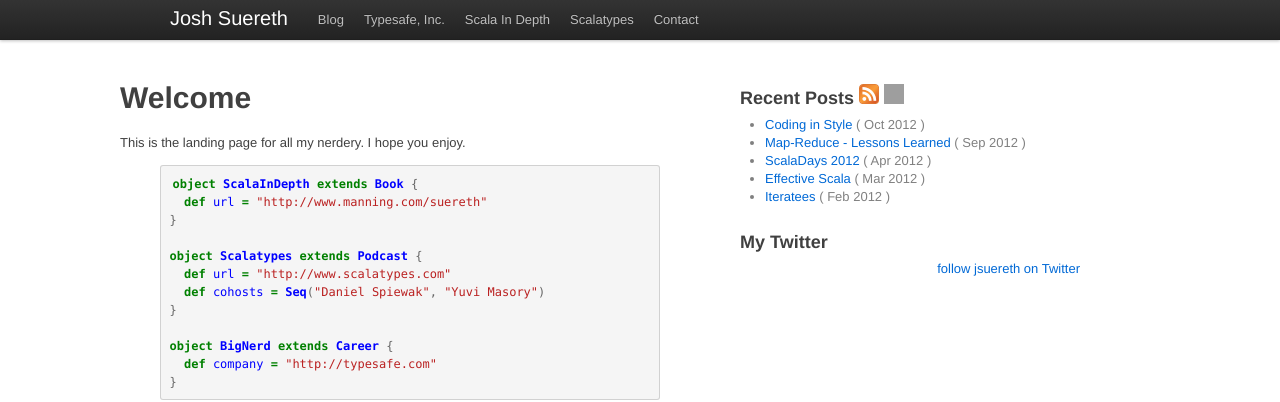
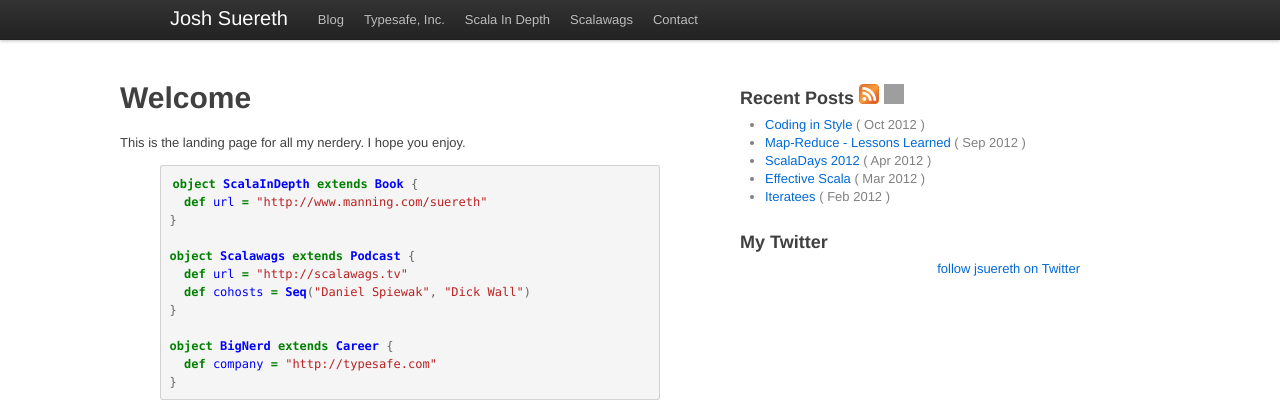
Before and after one commit to jsuereth/jsuereth.github.com, a Jekyll site: the page built from index.md, in a window 1280 px wide. Shown: the top 402 px of the page. Built offline with Jekyll 4.4.1, drawn with Linux system fonts in a browser that asks for light colours; Markdown is read by kramdown in place of the engine named in the settings; comment, search, counter and statistics services are not loaded; grey boxes are pictures that could not be loaded.

Commit message:
updated podcast links.

```diff
--- a/_includes/topbar.txt
+++ b/_includes/topbar.txt
@@ -8,7 +8,7 @@
            <li><a href="/archive.html">Blog</a></li>
            <li><a href="http://www.typesafe.com">Typesafe, Inc.</a></li>
            <li><a href="http://www.manning.com/suereth">Scala In Depth</a></li>
-           <li><a href="http://www.scalatypes.com">Scalatypes</a></li>
+           <li><a href="https://plus.google.com/u/2/b/103832137805220517975/103832137805220517975">Scalawags</a></li>
            <li><a href="/contact.html">Contact</a></li>
           </ul>
         </div>
--- a/index.md
+++ b/index.md
@@ -14,9 +14,9 @@ object ScalaInDepth extends Book {
   def url = "http://www.manning.com/suereth"
 }
 
-object Scalatypes extends Podcast {
-  def url = "http://www.scalatypes.com"
-  def cohosts = Seq("Daniel Spiewak", "Yuvi Masory")
+object Scalawags extends Podcast {
+  def url = "http://scalawags.tv"
+  def cohosts = Seq("Daniel Spiewak", "Dick Wall")
 }
 
 object BigNerd extends Career {
```
